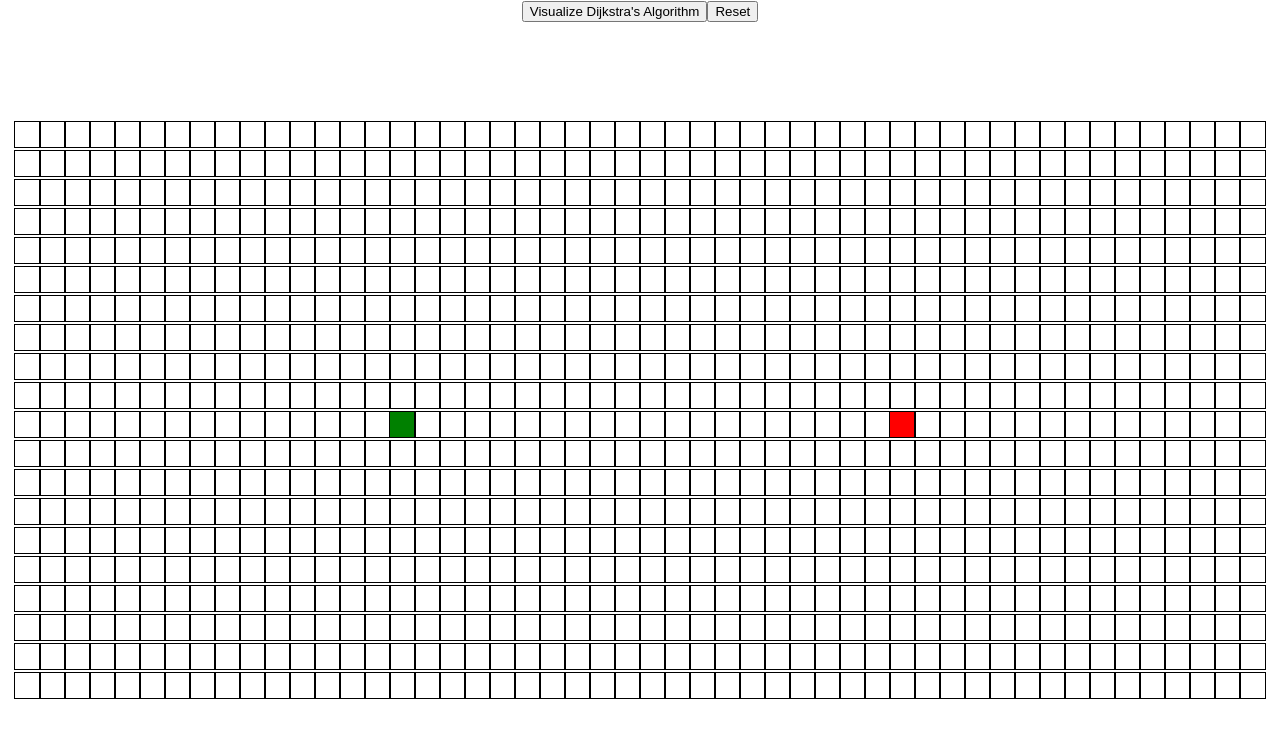
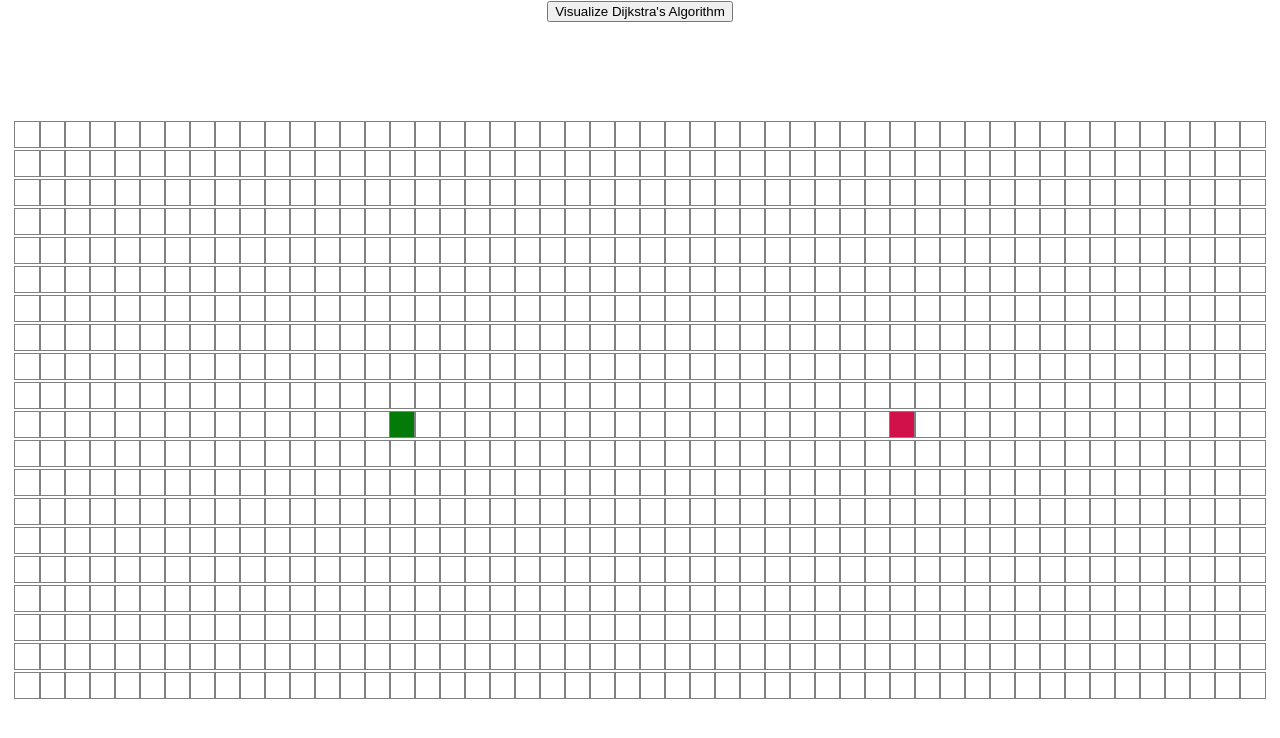
Before and after one commit to projeto-de-algoritmos/Grafos2_Dijkstra-Visualizer, a React (Create React App) app in the folder dijkstra-visualizer/: page / in a window 1280 px wide. Shown: the top 738 px of the page. Built offline with nearby package versions, Linux system fonts and the light colour scheme.

Commit message:
Adciona css de animação

```diff
--- a/dijkstra-visualizer/src/PathfindingVisualiser/Node/Node.css
+++ b/dijkstra-visualizer/src/PathfindingVisualiser/Node/Node.css
@@ -1,18 +1,31 @@
 .node {
     width: 25px;
     height: 25px;
-    outline: 1px solid black;
+    outline: 1px solid grey;
     display: inline-block;
 }
 
 .node-visited{
-    background-color: blue;
+    background-color: #6610F2;
+}
+
+.node-visited-animation {
+    animation: visited 1s linear;
+}
+
+@keyframes visited {
+    from {
+      background-color: white;
+    }
+    to {
+      background-color: #6610F2;
+    }
 }
 
 .node-finish {
-    background-color: red;
+    background-color:#D11149;
 }
 
 .node-start {
-    background-color: green;
+    background-color: #047a08;
 }
--- a/dijkstra-visualizer/src/PathfindingVisualiser/PathfindingVisualiser.css
+++ b/dijkstra-visualizer/src/PathfindingVisualiser/PathfindingVisualiser.css
@@ -1,3 +1,4 @@
 .grid{
     margin: 100px 0 0;
+    padding-bottom: 50px;
 }
--- a/dijkstra-visualizer/src/PathfindingVisualiser/PathfindingVisualiser.jsx
+++ b/dijkstra-visualizer/src/PathfindingVisualiser/PathfindingVisualiser.jsx
@@ -42,13 +42,18 @@ export default class PathfidingVisualiser extends Component{
            grid.push(currentRow);
         }
 
-        this.setState({grid});
+        this.setState({grid: grid});
     }
 
     animateDijkstraSpot(visitedNodesInOrder){
         for (let i = 2; i < visitedNodesInOrder.length -1; i++) {
             setTimeout(() => {
-                document.getElementById(`node-${visitedNodesInOrder[i].row}-${visitedNodesInOrder[i].col}`).className ='node node-visited';
+                const node = document.getElementById(`node-${visitedNodesInOrder[i].row}-${visitedNodesInOrder[i].col}`);
+                node.classList.add('node-visited-animation');
+                setTimeout(() => {
+                    node.classList.remove('node-visited-animation');
+                    node.classList.add('node-visited');
+                }, 400);
             }, 10 * i);
         }
     }
@@ -68,12 +73,9 @@ export default class PathfidingVisualiser extends Component{
     render(){
         const {grid} = this.state;
         return (
-            <>
+            <div>
                 <button onClick={() => this.visualizeDijkstra()}>
-                Visualize Dijkstra's Algorithm
-                </button>
-                <button onClick={() => this.makeGrid()}>
-                Reset
+                    Visualize Dijkstra's Algorithm
                 </button>
                 <div className="grid">
                     {grid.map((row, rowIdx) =>{
@@ -87,7 +89,7 @@ export default class PathfidingVisualiser extends Component{
                         </div>
                     })}
                 </div>
-            </>
+            </div>
         );
     }
 }
```
